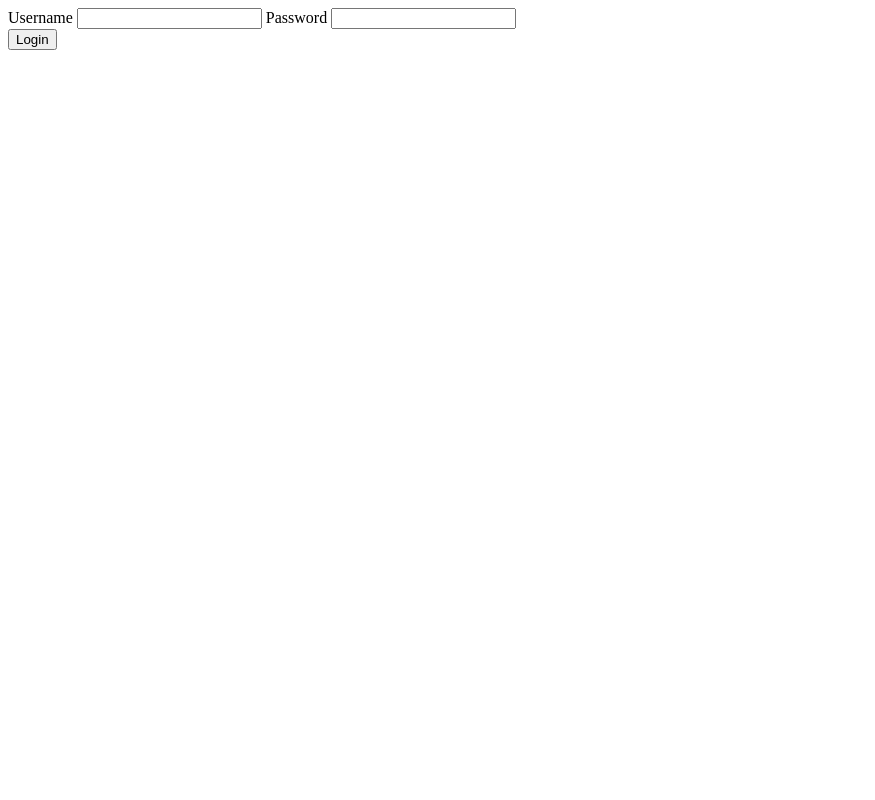
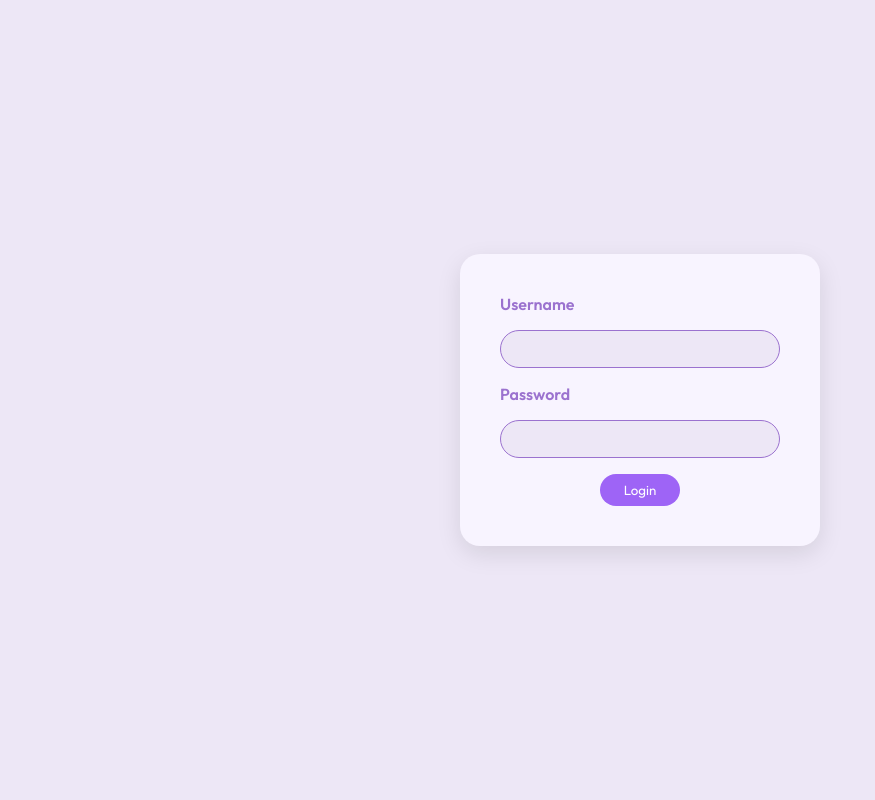
Before and after one commit to SpencerJ96/PTaskmanager, a Django app: page /accounts/login/ in a window 1280 px wide. Shown: the whole page, without its empty margins (0-875 px from the left). Run offline with Django 5.2, Linux system fonts and the light colour scheme; some web fonts are replaced.

Commit message:
Styled login page

```diff
--- a/tasks/static/tasks/style.css
+++ b/tasks/static/tasks/style.css
@@ -481,3 +481,64 @@ main{
 	flex: 1;
 	justify-content: flex-end;
 }
+
+.loginFieldWrapper {
+    min-height: 100vh;
+    display: flex;
+    align-items: center;
+    justify-content: center;
+    background-color: #ede7f6;
+}
+
+.loginField {
+    background: #f8f4ff;
+    border-radius: 20px;
+    padding: 40px;
+    width: 360px;
+    box-shadow: 0 8px 24px rgba(0,0,0,0.1);
+    display: flex;
+    flex-direction: column;
+    gap: 16px;
+}
+
+.loginField form {
+    display: flex;
+    flex-direction: column;
+    gap: 16px;
+}
+
+.loginField label {
+    font-family: 'Outfit', sans-serif;
+    color: #9b72cf;
+    font-weight: 600;
+}
+
+.loginField input {
+    padding: 10px 14px;
+    border-radius: 25px;
+    border: 1px solid #9b72cf;
+    background: #ede7f6;
+    font-family: 'Outfit', sans-serif;
+    width: 100%;
+}
+
+.loginSubmitButton {
+    display: flex;
+    justify-content: center;
+}
+
+#userLogin {
+    background: #9e64f6;
+    color: #ffffff;
+    border: none;
+    border-radius: 25px;
+    padding: 8px 24px;
+    font-family: 'Outfit', sans-serif;
+    cursor: pointer;
+    transition: background 0.2s, transform 0.2s;
+}
+
+#userLogin:hover {
+    background: rgb(153, 19, 171);
+    transform: scale(1.05);
+}
--- a/tasks/templates/registration/login.html
+++ b/tasks/templates/registration/login.html
@@ -1,11 +1,14 @@
+{% load static %}
 <!DOCTYPE html>
 <html lang="en">
 <head>
 	<meta charset="UTF-8">
 	<meta name="viewport" content="width=device-width, initial-scale=1.0">
+	<link rel="stylesheet" href="{% static 'tasks/style.css' %}">
 	<title>Document</title>
 </head>
 <body>
+<div class="loginFieldWrapper">
 <div class="loginField">
 	<form method="POST" action="{% url 'login' %}" >
 		 {% csrf_token %}
@@ -18,6 +21,7 @@
 	</div>
 	</form>
 </div>
+</div>
 
 </body>
 </html>
```
